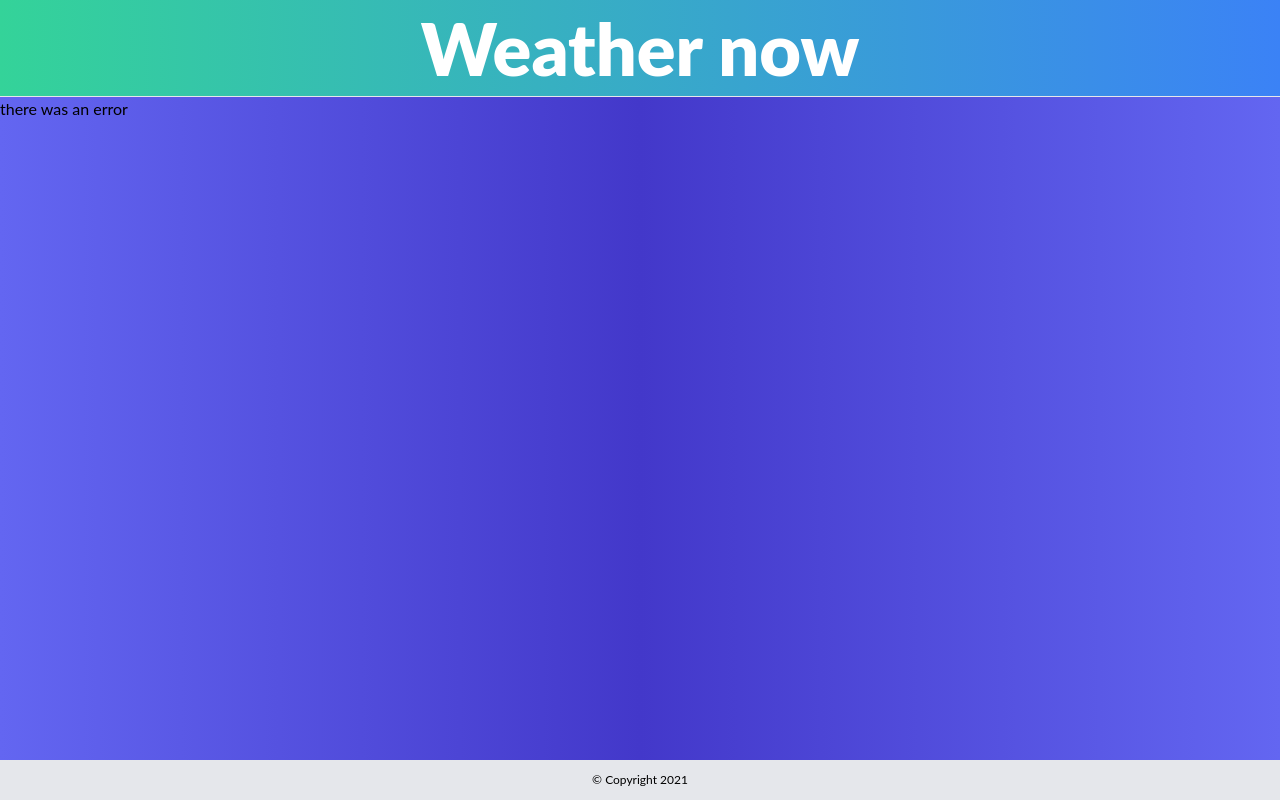
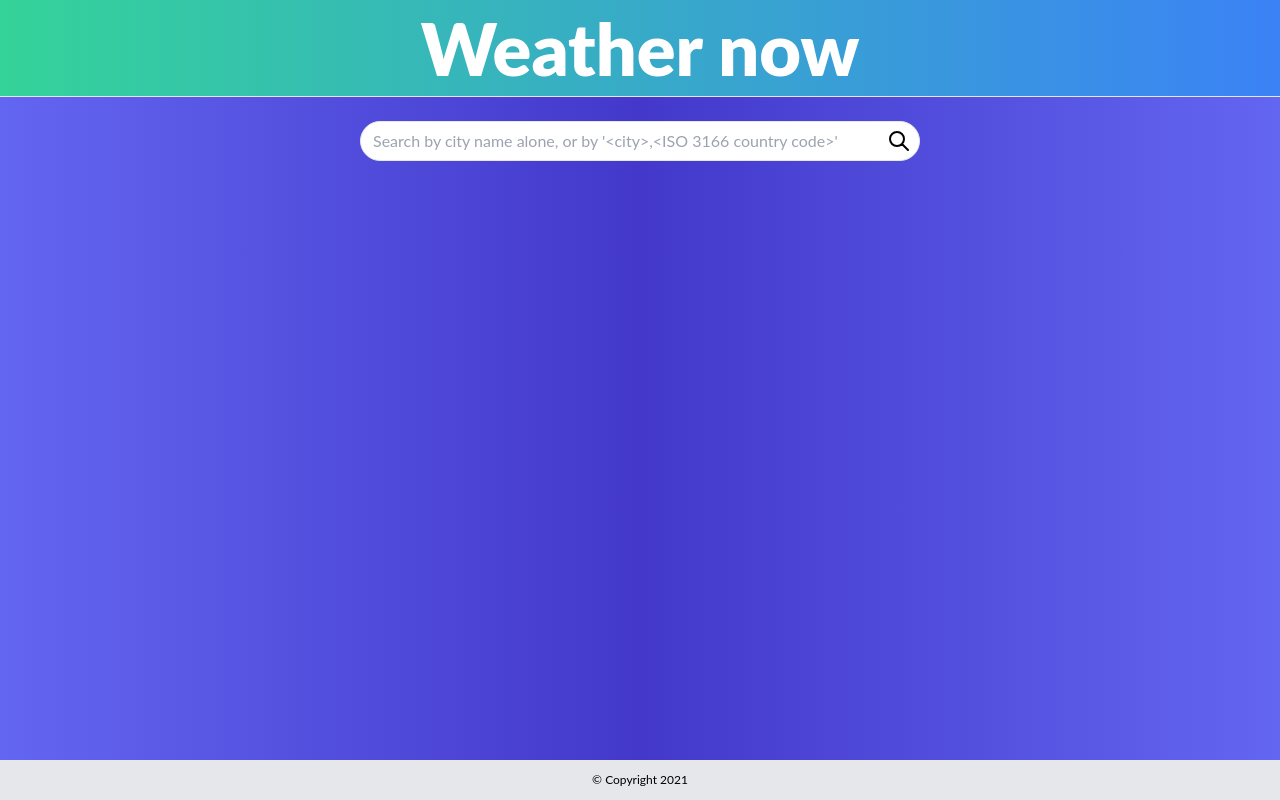
Before and after one commit to tof-tof/weather-now, a React (Create React App) app: page / in a window 1280 px wide. Built offline with nearby package versions, Linux system fonts and the light colour scheme; no server answers.

Commit message:
Weather card code abstracted to file

```diff
--- a/public/index.html
+++ b/public/index.html
@@ -7,7 +7,7 @@
     <meta name="theme-color" content="#000000" />
     <meta
       name="description"
-      content="Web site created using create-react-app"
+      content="Web site to find out the current weather in any city"
     />
     <link rel="apple-touch-icon" href="%PUBLIC_URL%/logo192.png" />
     <!--
@@ -24,7 +24,7 @@
       work correctly both with client-side routing and a non-root public URL.
       Learn how to configure a non-root public URL by running `npm run build`.
     -->
-    <title>React App</title>
+    <title>Weather Now</title>
   </head>
   <body>
     <noscript>You need to enable JavaScript to run this app.</noscript>
--- a/src/App.js
+++ b/src/App.js
@@ -1,40 +1,15 @@
-import { useState } from 'react';
 import './assets/css/tailwind.css';
 import Footer from './Components/Footer';
 import Header from './Components/Header';
-import Loader from './Components/Loader';
-import WeatherCard from './Components/WeatherCard';
-import useAxiosGet from './Hooks/HttpRequests';
+import Search from './Components/Search';
+
 
 function App() {
- //const [cityCard, setCityCard] = useState(<WeatherCard></WeatherCard>)
-  const url = `http://api.openweathermap.org/data/2.5/weather?q=London,uk&appid=6a704e11e672d58e61bc84715b062d59&units=Metric`;
-  const city = useAxiosGet(url);
-  let content = null;
-  if (city.error) {
-    content = <p>there was an error</p>
-  }
-  if (city.loading) {
-    content = <Loader />
-  }
-  if (city.data) {
-    content = <WeatherCard
-      name={city.data.name}
-      country={city.data.sys.country}
-      description={city.data.weather[0].description}
-      temp={city.data.main.temp}
-      temp_min={city.data.main.temp_min}
-      temp_max={city.data.main.temp_max}
-      humidity={city.data.main.humidity}
-      cloudiness={city.data.clouds.all}
-      windSpeed={city.data.wind.speed}
-      windDirection={city.data.wind.deg}
-    />;
-  }
+
   return (
     <div className="h-screen bg-gradient-to-r from-indigo-500 via-indigo-700 to-indigo-500">
       <Header />
-      {content}
+      <Search />
       <Footer />
     </div>
   );
--- a/src/Components/Search.js
+++ b/src/Components/Search.js
@@ -1,5 +1,64 @@
 import React from "react";
+import Loader from "./Loader";
+import { useState } from 'react';
+import WeatherCard from "./WeatherCard";
 
 export default function Search() {
+  const [city, setCity] = useState('');
+  const [searching, setSearching] = useState(false);
+  const [content, setContent] = useState([]);
+  const [message, setMessage] = useState(null);
+  const searchCity = async (e) => {
+    e.preventDefault();
+    setSearching(true);
+    const url = `http://api.openweathermap.org/data/2.5/weather?q=${city}&appid=6a704e11e672d58e61bc84715b062d59&units=Metric`;
+    try {
+      const response = await fetch(url);
+      const data = await response.json();
+      if (data.cod === 200) {
+        setMessage(null);
+        setContent([...content,{
+          name: data.name,
+          country: data.sys.country,
+          description: data.weather[0].description,
+          temp: data.main.temp,
+          temp_min: data.main.temp_min,
+          temp_max: data.main.temp_max,
+          humidity: data.main.humidity,
+          cloudiness: data.clouds.all,
+          windSpeed: data.wind.speed,
+          windDirection: data.wind.deg
+        }]);
 
+      } else {
+        setMessage(`error code: ${data.cod} \n ${data.message}`);
+      }
+      setSearching(false);
+    } catch (err) {
+      setMessage('An unexpected error occured');
+      setSearching(false);
+    }
+  }
+  return (
+    <div className="container mx-auto pt-6">
+      <div className="flex justify-center max-w-screen-sm mx-auto overflow-hidden px-10">
+        <form className="w-full h-10 pl-3 pr-2 bg-white border rounded-full flex justify-between items-center relative" onSubmit={searchCity}>
+          <input type="text" name="city" placeholder="Search by city name alone, or by '<city>,<ISO 3166 country code>'"
+            className="appearance-non w-full outline-none focus:outline-none active:outline-none" value={city}
+            onChange={(e) => setCity(e.target.value.replace(/\s+/g, ''))} />
+          <button type="submit" className="ml-1 outline-none focus:outline-none active:outline-none">
+            <svg fill="none" stroke="currentColor" strokeLinecap="round" strokeLinejoin="round" strokeWidth="2" viewBox="0 0 24 24" className="w-6 h-6">
+              <path d="M21 21l-6-6m2-5a7 7 0 11-14 0 7 7 0 0114 0z"></path>
+            </svg>
+          </button>
+        </form>
+      </div>
+
+      <div className="container mx-auto">
+        {searching && !message ? (<Loader />) : message ? (<div className="message text-center text-5xl font-bold mt-12 text-red-900">{message}</div>) : (content.map(place => (
+          <WeatherCard place={place}  key={place.name+place.country}/>
+          )))}
+      </div>
+    </div>
+  )
 }
--- a/src/Components/WeatherCard.js
+++ b/src/Components/WeatherCard.js
@@ -5,17 +5,17 @@ import compassPoint from "../compassPoint";
 
 function WeatherCard({ place }) {
   return (
-    <div className="inline-block px-4 w-64 h-64">
-            <div className="bg-blue-500 rounded-lg overflow-hidden shadow-xl my-8 py-4 px-4" key={place.name+place.country}>
+    <div className="inline-block px-4 w-64 h-64 "  key={place.name+place.country}>
+            <div className="bg-blue-500 rounded-lg overflow-hidden shadow-xl my-8 py-4 px-4">
               <h4 className="text-2xl font-bold">{place.name}, {place.country}</h4>
               <p>{place.description}</p>
               <p>{place.temp}<sup>o</sup>C</p>
               <p>{place.temp_min}<sup>o</sup>C to {place.temp_max}<sup>o</sup>C</p>
-              <p>{place.humidity}%</p>
-              <p>Cloudiness - {place.cloudiness}%</p>
-              <h6 className="text-lg font-semibold">Wind:</h6>
-              <p>Speed - {place.windSpeed} meter/sec</p>
-              <p>Direction - {place.windDirection}<sup>o</sup> ({compassPoint(place.windDirection) })</p>
+              <p>Humidity: {place.humidity}%</p>
+              <p>Cloudiness: {place.cloudiness}%</p>
+              <h6 className="text-lg font-semibold">Wind</h6>
+              <p>Speed: {place.windSpeed} meter/sec</p>
+              <p>Direction: {place.windDirection}<sup>o</sup> ({compassPoint(place.windDirection) })</p>
             </div>
           </div>
   )
--- a/src/compassPoint.js
+++ b/src/compassPoint.js
@@ -5,7 +5,7 @@ export default function compassPoint(degree) {
   let direction = "N";
   if (23.5 <= degree < 67.5) {
     direction = "NE";
-  } else if (67.5 <= degree < 112.5) {
+  } else if (67.5 <= degree && degree < 112.5) {
     direction = "E";
   } else if (112.5 <= degree < 157.5) {
     direction = "SE";
```
